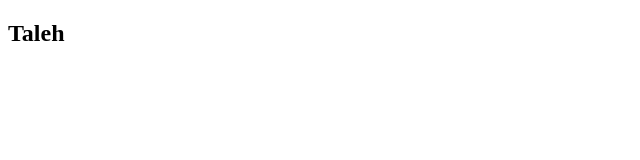
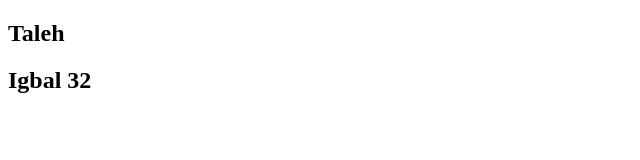
Before and after one commit to TalehHesenov/mysite32, a plain HTML site: page index.html in a window 1280 px wide. Shown: the whole page, without its empty margins (0-640 px from the left). Drawn offline with Linux system fonts and the light colour scheme.

Commit message:
Update index.html
tesekkkurler

```diff
--- a/index.html
+++ b/index.html
@@ -7,5 +7,6 @@
 </head>
 <body>
     <h2>Taleh</h2>
+    <h2>Igbal 32</h2>
 </body>
 </html>
```
